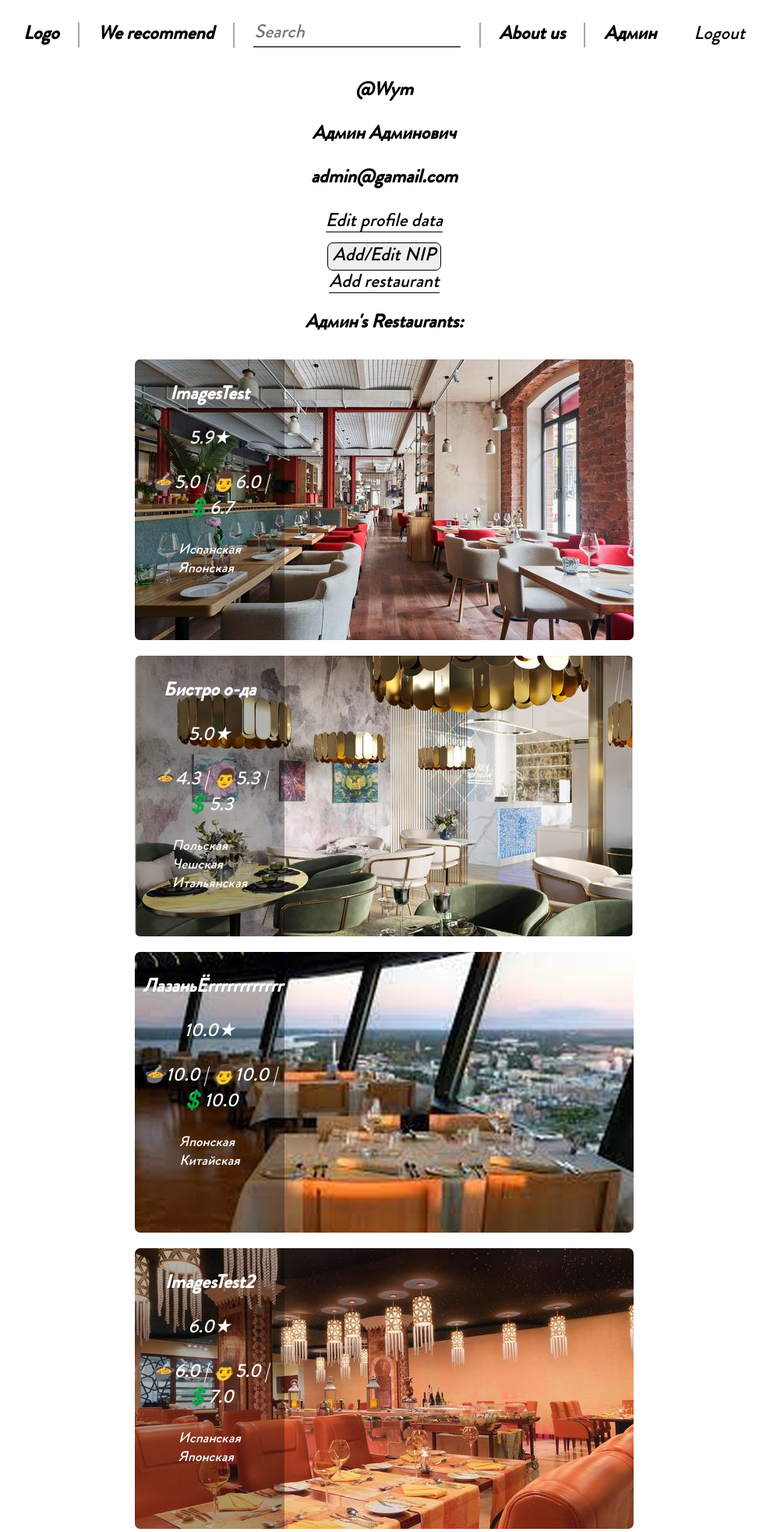
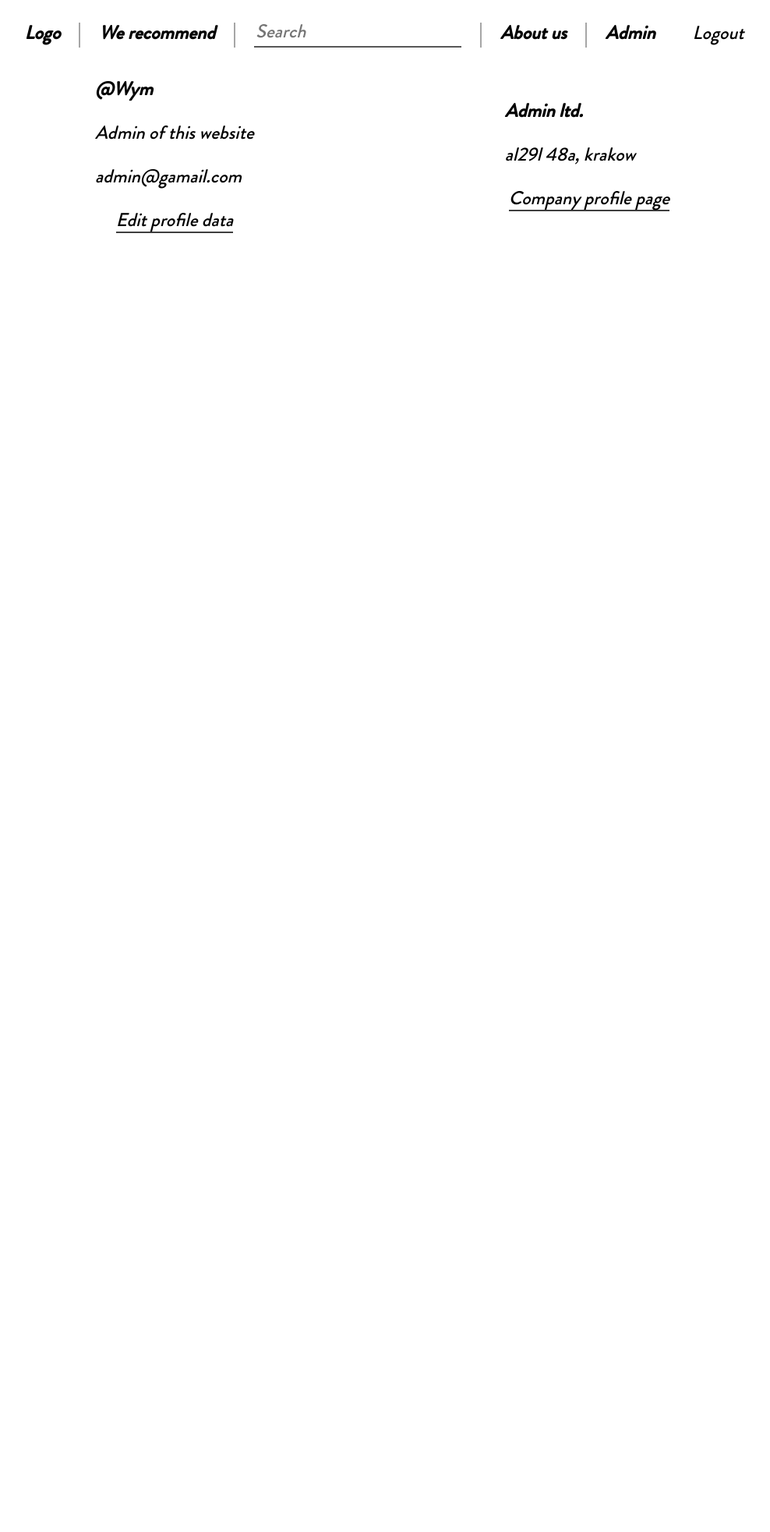
Before and after one commit to YLashko/restaurants-ratings, a Django app: page /user/3 in a window 1280 px wide. Shown: the top 1965 px of the page at 78% size, without its empty margins (147-1135 px from the left). After the commit the page ends 299 px from the top, so only its background shows below. Run offline with Django 4.2, Linux system fonts and the light colour scheme; a user stored in the database is signed in; data comes from the database, SQL or seed files in the repository; parts of the project's set-up code (start-up, migrations or seed data) failed here and were passed over; some web fonts are replaced.

Commit message:
Company profile

```diff
--- a/otzovik_app/admin.py
+++ b/otzovik_app/admin.py
@@ -12,3 +12,4 @@
 admin.site.register(RestaurantImage)
 admin.site.register(ProfileCuisineStatistics)
 admin.site.register(Admin)
+admin.site.register(CompanyProfile)
--- a/otzovik_app/selectors.py
+++ b/otzovik_app/selectors.py
@@ -5,17 +5,21 @@
 from django.utils.translation import gettext as _
 
 
-def get_popular_restaurants(from_: int | None, cuisine: str | None, search_for: str | None, profile: str | None):
+def get_popular_restaurants(from_: int | None, cuisine: str | None, search_for: str | None, company: str | None):
     restaurants = Restaurant.objects.filter(Q(name__icontains=search_for) |
                                             Q(description__icontains=search_for)).annotate(
         reviews_num=Count("review")
     ).order_by("-reviews_num", "-reviewsummary__rating")
     if cuisine is not None:
         restaurants = restaurants.filter(cuisines__cuisine__icontains=cuisine)
-    if profile is not None:
-        restaurants = restaurants.filter(profile=profile)
+    if company is not None:
+        restaurants = restaurants.filter(company_profile=company)
     restaurants = restaurants[from_: from_ + ITEMS_PER_PAGE]
     return restaurants
+
+
+def get_company_profile(request, company_profile_id):
+    return CompanyProfile.objects.get(id=company_profile_id)
 
 
 def get_homepage_restaurants(request):
@@ -28,16 +32,16 @@
     else:
         cuisine = None
 
-    profile_id = request.GET.get("profile")
-    if profile_id not in [None, ""]:
-        profile = Profile.objects.get(id=profile_id)
+    company_id = request.GET.get("company_id")
+    if company_id not in [None, ""]:
+        company = CompanyProfile.objects.get(id=company_id)
     else:
-        profile = None
+        company = None
     restaurants = get_popular_restaurants(
         from_=items_num,
         cuisine=cuisine,
         search_for=content,
-        profile=profile
+        company=company
     )
     return restaurants
 
@@ -89,6 +93,23 @@
         raise PermissionError(_('You have already reviewed this restaurant'))
 
 
+def user_can_create_company_profile(user: User):
+    if CompanyProfile.objects.filter(profile__user=user).exists():
+        raise PermissionError(_('You cannot create new company profile: you\'ve already created one'))
+
+
+def user_can_edit_company_profile(user: User, company_profile: CompanyProfile):
+    if not CompanyProfile.objects.filter(profile__user=user).exists():
+        raise PermissionError(_('You cannot edit this company profile'))
+    if user.profile.company_profile != company_profile:
+        raise PermissionError(_('You cannot edit this company profile'))
+
+
+def user_can_create_restaurant(user):
+    if not user.profile.companyprofile:
+        raise PermissionError(_('To create restaurant, you must create company profile first'))
+
+
 def user_can_delete_review(user: User, review: Review):
     if review.profile.user != user:
         raise PermissionError(_('You cannot delete this review'))
--- a/otzovik_app/templates/otzovik_app/user_profile.html
+++ b/otzovik_app/templates/otzovik_app/user_profile.html
@@ -3,63 +3,27 @@
 {% load static %}
 {% block content %}
     <script src="{% static 'js/user_profile.js' %}"></script>
-    <div class="main">
-        <div>
+    <div class="profile-main">
+        <div class="profile-left">
             <h2 class="text-24">@{{ profile.user.username }}</h2>
-            <h3 class="text-24">{{ profile.name }} {{ profile.surname }}</h3>
-            <h3 class="text-24">{{ profile.email }}</h3>
+            <p class="text-24">{{ profile.name }} {{ profile.surname }}</p>
+            <p class="text-24">{{ profile.email }}</p>
             {% if profile.user == request.user %}
                 <div class="link-holder">
                     <a href="{% url 'edit_profile' profile.id %}" class="text-24 link">{% trans "Edit profile data" %}</a>
                 </div>
-                <input class="submit text-24" type="button" value="{% trans 'Add/Edit NIP' %}" onclick="showHide(document.getElementById('unp-form'))">
-                <form hidden action="" method="post" id="unp-form">
-                    {% csrf_token %}
-                    <label>
-                        <input class="input-field-small text-24" type="text" placeholder="{% trans 'NIP' %}" required name="unp" value="{{ profile.unp }}">
-                    </label>
-                    <button type="submit" class="text-24 submit">{% trans "Submit" %}</button>
-                </form>
-            {% endif %}
-            {% if profile.unp != "" %}
-                <div class="link-holder">
-                    <a class="text-24 link" href="{% url 'new_restaurant' %}">{% trans "Add restaurant" %}</a>
-                </div>
             {% endif %}
         </div>
-        <h2 class="text-24">{{ profile.name }}{% trans "'s Restaurants" %}:</h2>
-        <div class="restaurants-box" id="restaurants-box">
-
+        <div class="profile-right">
+            {% if not profile.company_profile %}
+                <p class="text-24">{% trans 'No company profile' %}</p>
+                <div class="link-holder"><a href="{% url 'new_company_profile' %}" class="link text-24">{% trans 'Create company profile' %}</a></div>
+            {% else %}
+                <h2 class="text-24">{{ profile.company_profile.name }}</h2>
+                <p class="text-24">{{ profile.company_profile.address.street }} {{ profile.company_profile.address.building }}, {{ profile.company_profile.address.city }}</p>
+                <div class="link-holder"><a href="{% url 'company_profile' profile.company_profile.id %}" class="text-24 link">{% trans 'Company profile page' %}</a></div>
+            {% endif %}
         </div>
     </div>
-<script src="https://ajax.googleapis.com/ajax/libs/jquery/3.5.1/jquery.min.js"></script>
-<script>
-const updateContent = function (items_on_page, append) {
-    $.ajax({
-        data: {
-            "items_on_page": items_on_page,
-            "profile": {{ profile.id }}
-        },
-        url: "{% url 'update_homepage_content' %}",
-        success: function (response) {
-            if (append){
-                $("#restaurants-box").append(response.content);
-            } else {
-                $("#restaurants-box").html(response.content);
-            }
-        },
-        error: function (response) {
-            console.log(response.responseJSON.errors);
-        }
-    })
-}
-$(window).scroll(function() {
-   if($(window).scrollTop() + $(window).height() >= $(document).height() - 20) {
-       updateContent($("#restaurants-box").children().length, true);
-   }
-});
-$(document).ready(function () {
-    updateContent(0, false);
-})
-</script>
+
 {% endblock content %}
--- a/otzovik_app/urls.py
+++ b/otzovik_app/urls.py
@@ -20,7 +20,10 @@
     path('recommendations/', recommendations_page, name='recommendations_page'),
     path('get_reviews/', get_reviews_ajax, name='get_reviews'),
     path('edit_restaurant/<str:pk>', edit_restaurant, name="edit_restaurant"),
-    path('wadmin/', admin_page, name="admin_page")
+    path('wadmin/', admin_page, name="admin_page"),
+    path('new_company_profile/', new_company_profile, name='new_company_profile'),
+    path('company_profile/<str:pk>', company_profile, name='company_profile'),
+    path('edit_company_profile/<str:pk>', edit_company_profile, name='edit_company_profile')
 ]
 
 if settings.DEBUG:
--- a/otzovik_app/views.py
+++ b/otzovik_app/views.py
@@ -8,10 +8,10 @@
 from django.contrib.auth.password_validation import validate_password, ValidationError
 from .models import *
 from .services import register_user, save_profile, create_restaurant, \
-    save_restaurant, set_unp, create_review, delete_review_service
+    save_restaurant, set_unp, create_review, delete_review_service, create_company_profile, save_company_profile
 from .selectors import get_popular_restaurants, get_profile, user_can_edit_profile, user_exists, get_restaurant, \
     user_can_edit_restaurant, get_cuisines, get_review, get_cuisines_for_recommendations_page, get_homepage_restaurants, \
-    get_reviews
+    get_reviews, get_company_profile, user_can_edit_company_profile
 from .config import REVIEWS_PER_PAGE
 
 
@@ -24,7 +24,7 @@
         from_=0,
         cuisine=None,
         search_for=search_for,
-        profile=None
+        company=None
     )
 
     context = {'content': search_for, 'restaurants': restaurants, "cuisines": cuisines}
@@ -124,6 +124,52 @@
 
 
 @login_required(login_url='login_page')
+def new_company_profile(request):
+    if request.method == "POST":
+        try:
+            create_company_profile(request)
+        except ValueError as msg:
+            messages.error(request, msg)
+            return redirect("user_profile", request.user.id)
+        except PermissionError as msg:
+            messages.error(request, msg)
+            return redirect("user_profile", request.user.id)
+    context = {}
+    return render(request, "otzovik_app/new_company_profile.html", context)
+
+
+@login_required(login_url='login_page')
+def edit_company_profile(request, pk):
+    company_profile_ = get_company_profile(request, pk)
+    try:
+        user_can_edit_company_profile(request.user, company_profile_)
+    except PermissionError as msg:
+        messages.error(request, msg)
+        return redirect('company_profile', company_profile_.id)
+    context = {
+        "company": company_profile_
+    }
+    if request.method == "POST":
+        try:
+            save_company_profile(request, pk)
+        except ValueError as msg:
+            messages.error(request, msg)
+        except PermissionError as msg:
+            messages.error(request, msg)
+        return redirect("company_profile", company_profile_.id)
+    return render(request, "otzovik_app/new_company_profile.html", context)
+
+
+@login_required(login_url='login_page')
+def company_profile(request, pk):
+    company_profile_ = get_company_profile(request, pk)
+    context = {
+        "company_profile": company_profile_
+    }
+    return render(request, "otzovik_app/company_profile.html", context)
+
+
+@login_required(login_url='login_page')
 def new_restaurant(request):
     if request.method == "POST":
         try:
@@ -145,12 +191,6 @@
 def user_profile(request, pk):
     profile = get_profile(pk)
     context = {'profile': profile}
-    if request.method == 'POST':
-        try:
-            set_unp(request, pk)
-        except PermissionError as msg:
-            messages.error(request, msg)
-        return redirect('user_profile', profile.id)
     return render(request, 'otzovik_app/user_profile.html', context)
 
 
--- a/static/styles/main.css
+++ b/static/styles/main.css
@@ -24,9 +24,19 @@
 }
 
 .submit {
-    margin-top: 10px;
+    margin-top: 15px;
     border-radius: 7px;
-    border: 1px solid black;
+    padding-left: 5px;
+    padding-right: 5px;
+    border: 1px solid #707070;
+    background-color: #f6f6f6;
+    transition: background-color 0.2s ease-in-out, border-bottom-color 0.2s ease-in-out;
+}
+
+.submit:hover {
+    border: 1px solid #1e1e1e;
+    background-color: #dcdcdc;
+    transition: background-color 0.2s ease-in-out, border-bottom-color 0.2s ease-in-out;
 }
 
 .right-border {
@@ -78,6 +88,47 @@
     text-align: center;
 }
 
+.profile-main {
+    text-align: center;
+    justify-content: center;
+    display: flex;
+}
+
+.profile-left {
+    width: auto;
+    max-width: 50%;
+    padding-left: 100px;
+    margin: auto;
+    text-align: left;
+}
+
+.profile-right {
+    width: auto;
+    max-width: 50%;
+    padding-right: 100px;
+    margin: auto;
+    text-align: left;
+}
+
+.company-data {
+    display: flex;
+    align-items: center;
+    justify-content: center;
+    padding-left: 100px;
+    padding-right: 100px;
+}
+
+.company-data-left {
+    width: auto;
+    max-width: 50%;
+    text-align: left;
+}
+
+.company-data-right {
+    width: auto;
+    max-width: 50%;
+}
+
 .white {
     color: white;
 }
@@ -123,7 +174,30 @@
 
 .link {
     margin-top: 10px;
-    border-bottom: 1px solid black;
+    border-bottom: 2px solid #3f3f3f;
+    transition: border-bottom-color 0.2s ease-in-out;
+}
+
+.link:hover {
+    transition: border-bottom-color 0.2s ease-in-out;
+    border-bottom: 2px solid #ffffff;
+}
+
+.link-holder {
+    margin-left: auto;
+    margin-right: auto;
+    margin-top: 15px;
+    width: fit-content;
+    padding-left: 5px;
+    padding-right: 5px;
+    border-radius: 5px;
+    background-color: white;
+    transition: background-color 0.2s ease-in-out;
+}
+
+.link-holder:hover {
+    background-color: #e7e7e7;
+    transition: background-color 0.2s ease-in-out;
 }
 
 .restaurant-text-box-left {
@@ -345,14 +419,17 @@
 .review {
     min-width: 300px;
     min-height: 200px;
+    padding-left: 10px;
+    padding-right: 10px;
 }
 
 .reviews {
     display: flex;
     justify-content: center;
     align-items: center;
-    padding-left: 100px;
-    padding-right: 100px;
+    flex-wrap: wrap;
+    width: 100%;
+    height: fit-content;
 }
 
 .cuisines {
```
Also changed, not shown: otzovik_app/forms.py (+18 -1 lines), otzovik_app/models.py (+30 -19 lines), otzovik_app/services.py (+33 -3 lines), otzovik_app/templates/otzovik_app/company_profile.html (added, +57 -0 lines), otzovik_app/templates/otzovik_app/new_company_profile.html (added, +48 -0 lines), otzovik_app/validations.py (+8 -0 lines), db.sqlite3, otzovik_app/migrations/0026_remove_address_restaurant_and_more.py (added), otzovik_app/migrations/0027_companyprofile_owner_name_and_more.py (added), otzovik_app/migrations/0028_rename_company_restaurant_company_profile_and_more.py (added).
